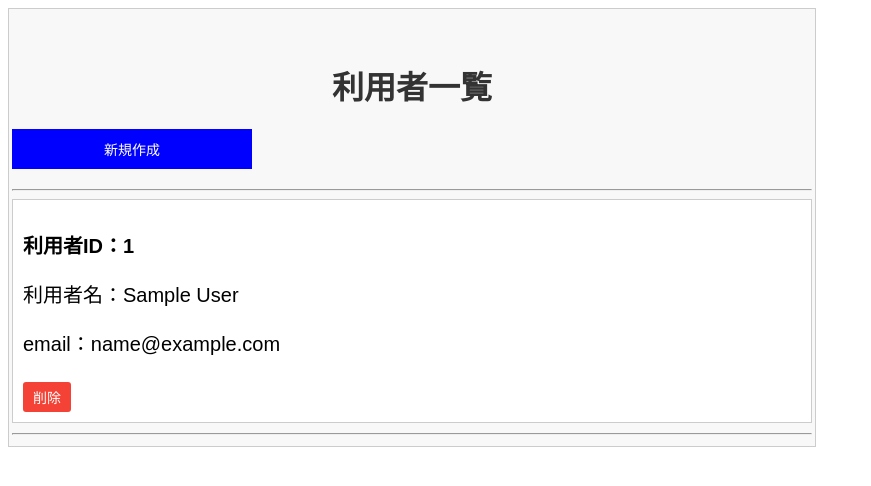
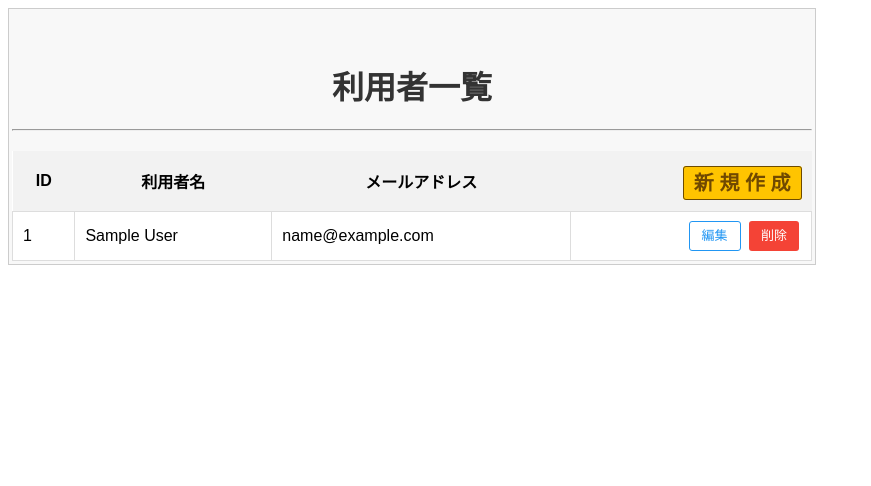
Before and after one commit to Namiki-Takahashi/library-app, a Flask app: template templates/users/list.html in a window 1280 px wide. Shown: the top 486 px of the page, without its empty margins (0-871 px from the left). Run offline with Flask 3, Linux system fonts and the light colour scheme; the template is opened without the code that fills it: values that come from a table or form of the project are taken from there, others are empty; tables that the repository leaves empty hold one stand-in row (values such as "Sample post").

Commit message:
users OK

```diff
--- a/app.py
+++ b/app.py
@@ -1,65 +1,49 @@
 # app.py
 import os
-from flask import Flask, render_template, request, redirect, url_for
-from flask_sqlalchemy import SQLAlchemy
+from flask import Flask, render_template
 from flask_migrate import Migrate
-from application.users.forms import UserForm
-from models import db, User
+# models.pyからdb読込
+from models import db
+# views.pyからBlueprint読込
+from application.users.views import users_blueprint
 
 # ==================================================
 # インスタンス生成
 # ==================================================
 app = Flask(__name__)
 
+
 # ==================================================
 # Flaskに対する設定
 # ==================================================
+
+# WTFormsを使うために必要
 app.config['SECRET_KEY'] = os.urandom(24)
+
+# データベースの保存場所設定
 base_dir = os.path.dirname(__file__)
 database = 'sqlite:///' + os.path.join(base_dir, 'data.sqlite')
 app.config['SQLALCHEMY_DATABASE_URI'] = database
 app.config['SQLALCHEMY_TRACK_MODIFICATIONS'] = False
 
+# dbとappを紐付け
 db.init_app(app)
 Migrate(app, db)
 
+
 # ==================================================
-# ユーザー
+# Blueprintの登録
 # ==================================================
-# 一覧
-@app.route('/users')
-def index():
-    # ユーザー一覧を取得
-    list_users = User.query.all()
-    return render_template('users/list.html', list_users=list_users)
+from application.users.views import users_blueprint
+app.register_blueprint(users_blueprint, url_prefix='/users')
 
-# 登録処理
-@app.route('/users/new', methods=['GET', 'POST'])
-def new_user():
-    form = UserForm(request.form)
-    # POST
-    if request.method == 'POST':
-        # 入力取得
-        name = form.name.data
-        email = form.email.data
-        user = User(name=name, email=email )
-        # 登録
-        db.session.add(user)
-        db.session.commit()
-        # 一覧へ
-        return redirect(url_for('index'))
-    # GET
-    return render_template('users/new.html', form=form)
 
-# 削除処理
-@app.route('/users/delete/<int:user_id>', methods=['POST'])
-def delete_user(user_id):
-    user = User.query.get(user_id)
-
-    db.session.delete(user)
-    db.session.commit()
-
-    return redirect(url_for('index'))
+# ==================================================
+# ルーティング
+# ==================================================
+@app.route('/')
+def show_home():
+    return render_template('index.html')
 
 
 # ==================================================
--- a/application/users/forms.py
+++ b/application/users/forms.py
@@ -1,8 +1,8 @@
-from flask_wtf import Form
+from flask_wtf import FlaskForm
 from wtforms import StringField, SubmitField,EmailField
 from wtforms.validators import DataRequired, Email
 
-class UserForm(Form):
+class UserForm( FlaskForm ):
     name = StringField('お名前',
                        validators=[DataRequired(message="名前は必須です")])
     email = EmailField('メールアドレス',
--- a/static/style.css
+++ b/static/style.css
@@ -25,82 +25,12 @@ label {
     font-size: 20px;
 }
 
-/* 未完了のヘッダー */
-.no-complete {
-    /* 色を緑に設定 */
-    color: green;
-}
-
-/* 完了のヘッダー */
-.complete {
-    /* 色を赤に設定 */
-    color: red;
-}
-
-/* ボタンのスタイル */
-.button {
-    /* 背景色を緑 */
-    background-color: blue;
-    /* ボーダーなし */
-    border: none;
-    /* テキストの色を白 */
-    color: white;
-    /* パディングを10px 20pxに設定 */
-    padding: 10px 20px;
-    /* テキストを中央寄せ */
-    text-align: center;
-    /* テキストの装飾なし */
-    text-decoration: none;
-    /* 表示をインラインブロック */
-    display: inline-block;
-    /* 文字サイズ */
-    font-size: 14px;
-    /* 要素の下側に20ピクセルのスペース */
-    margin-bottom: 20px;
-}
-
-/* 新規作成ボタンのスタイル */
-a.button {
-    /* 表示をブロック */
-    display: block;
-    /* 幅を200pxに設定 */
-    width: 200px;
-}
-
-/* 完了・戻すボタンのスタイル */
-.complete-button, .uncomplete-button {
-    /* 背景色を緑 */
-    background-color: green;
-    /* ボーダーなし */
-    border: none;
-    /* テキストの色を白 */
-    color: white;
-    /* パディングを5px 10pxに設定 */
-    padding: 5px 10px;
-    /* テキストを中央寄せ */
-    text-align: center;
-    /* テキストの装飾なし */
-    text-decoration: none;
-    /* 表示をインラインブロック */
-    display: inline-block;
-    /* 文字サイズ */
-    font-size: 14px;
-}
 
 .uncomplete-button {
     /* 背景色を赤 */
     background-color: red;
 }
 
-/* 課題一覧・完了した課題一覧のスタイル */
-/* リストのスタイルを設定 */
-ul {
-    /* リストスタイルなし */
-    list-style-type: none;
-    /* マージンとパディングを0 */
-    margin: 0;
-    padding: 0;
-}
 
 /* div要素のスタイル */
 div {
@@ -143,3 +73,179 @@ p {
     font-size: 14px;
     margin-top: 5px;
 }
+
+/* 小さめの入力欄 */
+.text-input-s {
+    padding: 5px;
+    font-size: 16px;
+    width: 250px;
+    border: 1px solid #ccc;
+    border-radius: 4px;
+}
+
+/* 確定ボタン（青系） */
+.confirm-button {
+    background-color: #2196F3;
+    color: white;
+    border: none;
+    padding: 6px 15px;
+    border-radius: 4px;
+    cursor: pointer;
+    margin-right: 5px;
+}
+
+/* キャンセル用リンク */
+.cancel-link {
+    font-size: 14px;
+    color: #666;
+    text-decoration: none;
+}
+
+.button-group {
+    margin-top: 10px;
+}
+
+.user-table {
+    width: 100%;
+  /*  table-layout: fixed; */
+    border-collapse: collapse;
+    margin-top: 20px;
+    background-color: white;
+}
+
+.user-table td {
+    border: 1px solid #ddd;
+    padding: 0 10px;
+    height: 48px;
+    vertical-align: middle;
+}
+
+.user-table th {
+    background-color: #f2f2f2;
+    padding: 10px;
+    height: 40px;
+}
+
+/* --- 入力欄のスタイル --- */
+.table-input {
+    width: 100%;
+    height: 32px;
+    box-sizing: border-box;
+    padding: 4px 8px;
+    border: 1px solid #2196F3;
+    border-radius: 3px;
+    font-size: 14px;
+    margin: 0;
+    display: block;
+}
+
+.error {
+    color: red;
+    font-size: 11px;
+}
+
+/* --- ボタンの配置調整 --- */
+.actions {
+    text-align: right;
+    white-space: nowrap;
+}
+
+/* --- 削除ボタン --- */
+.delete-button {
+    background-color: #f44336;
+    color: white;
+    border: none;
+    padding: 5px 10px;
+    border-radius: 3px;
+    cursor: pointer;
+    font-size: 14px;
+}
+
+/* --- 編集ボタン --- */
+.edit-button {
+    background-color: #ffffff;
+    color: #2196F3;
+    border: 1px solid #2196F3;
+    padding: 5px 10px;
+    border-radius: 3px;
+    text-decoration: none;
+    font-size: 14px;
+    display: inline-block;
+    cursor: pointer;
+}
+
+.actions form {
+    display: inline-flex;
+    align-items: center;
+    margin: 0;
+    vertical-align: middle;
+}
+
+
+/* --- 確定ボタン --- */
+.confirm-button {
+    background-color: #2196F3;
+    color: white;
+    border: 1px solid #2196F3;
+    padding: 5px 10px;
+    border-radius: 3px;
+    font-size: 14px;
+    cursor: pointer;
+}
+
+/* --- 新規作成ボタン --- */
+.shinki-button {
+    background-color: rgb(255, 196, 0);
+    color: rgb(112, 73, 0);
+    border: 1px solid #6e4b00;
+    padding: 5px 10px;
+    border-radius: 3px;
+    font-size: 20px;
+    cursor: pointer;
+    text-decoration: none;
+}
+
+/* ボタンのスタイル */
+.button {
+    /* 背景色を緑 */
+    background-color: blue;
+    /* ボーダーなし */
+    border: none;
+    /* テキストの色を白 */
+    color: white;
+    /* パディングを10px 20pxに設定 */
+    padding: 10px 20px;
+    /* テキストを中央寄せ */
+    text-align: center;
+    /* テキストの装飾なし */
+    text-decoration: none;
+    /* 表示をインラインブロック */
+    display: inline-block;
+    /* 文字サイズ */
+    font-size: 14px;
+    /* 要素の下側に20ピクセルのスペース */
+    margin-bottom: 20px;
+}
+
+
+/* --- すべてのボタンの高さをそろえる --- */
+.edit-button, .confirm-button, .delete-button {
+    height: 30px;
+    line-height: 28px;
+    padding: 0 12px;
+    display: inline-block;
+    box-sizing: border-box;
+    font-size: 13px;
+    vertical-align: middle;
+    margin: 0 2px;
+    text-align: center;
+}
+
+.cancel-link {
+    font-size: 12px;
+    color: #888;
+    text-decoration: none;
+    margin-left: 8px;
+    display: inline-block;
+    vertical-align: middle;
+}
--- a/templates/users/list.html
+++ b/templates/users/list.html
@@ -9,36 +9,54 @@
     <div class="container">
         <h1>利用者一覧</h1>
 
-        <!-- 新規作成ボタン -->
-        <a href="{{ url_for('new_user') }}" class="button">新規作成</a>
-
         <hr>
 
-        <!-- 未登録の場合の処理 -->
-        {% if not list_users %}
-            <p>利用者が登録されていません。</p>
-        {% endif %}
+        <table class="user-table">
+            <thead>
+                <tr>
+                    <th>ID</th>
+                    <th>利用者名</th>
+                    <th>メールアドレス</th>
+                    <th class="actions"><a href="{{ url_for('users.new_user') }}" class="shinki-button">新 規 作 成</a></th>
+                </tr>
+            </thead>
+            <tbody>
+                {% for user in list_users %}
+                <tr>
+                    <td>{{ user.user_id }}</td>
+                    {% if user.user_id == edit_id %}
+                        <!-- ★【編集モード】 -->
+                        <form action="{{ url_for('users.update_user', user_id=user.user_id) }}" method="POST">
+                            {{ form.hidden_tag() }}
+                            <td>
+                                <input type="text" name="name" value="{{ form.name.data if form.name.data else user.name }}" class="table-input">
+                                {% for error in form.name.errors %}<br><span class="error">{{ error }}</span>{% endfor %}
+                            </td>
+                            <td>
+                                <input type="email" name="email" value="{{ form.email.data if form.email.data else user.email }}" class="table-input">
+                                {% for error in form.email.errors %}<br><span class="error">{{ error }}</span>{% endfor %}
+                            </td>
+                            <td class="actions">
+                                <input type="submit" value="確定" class="confirm-button">
+                                <a href="{{ url_for('users.index') }}" class="cancel-link">キャンセル</a>
+                            </td>
+                        </form>
+                    {% else %}
+                        <!-- ★【通常モード】 -->
+                        <td>{{ user.name }}</td>
+                        <td>{{ user.email }}</td>
+                        <td class="actions">
+                            <a href="{{ url_for('users.index', edit_id=user.user_id) }}" class="edit-button">編集</a>
 
-        <ul>
-            {% for user in list_users %}
-            <li>
-                <div>
-                    <p><strong>利用者ID：{{ user.user_id }}</strong></p>
-                    <p>利用者名：{{ user.name }}</p>
-                    <p>email：{{ user.email }}</p>
-
-                    <!--削除ボタン-->
-                    <form action="{{ url_for('delete_user', user_id=user.user_id) }}" method="POST" style="display: inline;">
-                        <input type="submit" value="削除" class="delete-button" onclick="return confirm('本当に削除しますか？')">
-                    </form>
-
-                    </form>
-                </div>
-            </li>
-            {% endfor %}
-        </ul>
-
-        <hr>
+                            <form action="{{ url_for('users.delete_user', user_id=user.user_id) }}" method="POST" style="display: inline;">
+                                <input type="submit" value="削除" class="delete-button" onclick="return confirm('本当に削除しますか？')">
+                            </form>
+                        </td>
+                    {% endif %}
+                </tr>
+                {% endfor %}
+            </tbody>
+        </table>
     </div>
 </body>
 </html>
--- a/templates/users/new.html
+++ b/templates/users/new.html
@@ -9,7 +9,7 @@
     <div class="container">
         <h1>新規利用者登録</h1>
 
-        <form method="POST" action="{{ url_for('new_user') }}">
+        <form method="POST" action="{{ url_for('users.new_user') }}">
             {{ form.hidden_tag() }} <!-- CSRF対策 -->
 
             <!-- 名前の入力 -->
@@ -36,7 +36,7 @@
 
         <hr>
         <!-- 一覧に戻る -->
-        <a href="{{ url_for('index') }}">一覧に戻る</a>
+        <a href="{{ url_for('users.index') }}">一覧に戻る</a>
     </div>
 </body>
 </html>
```
Also changed, not shown: application/users/views.py (+51 -10 lines), migrations/versions/e5aad8eceb8d_create_books_table.py (added, +35 -0 lines), models.py (+20 -0 lines), templates/index.html (added, +16 -0 lines), data.sqlite.
